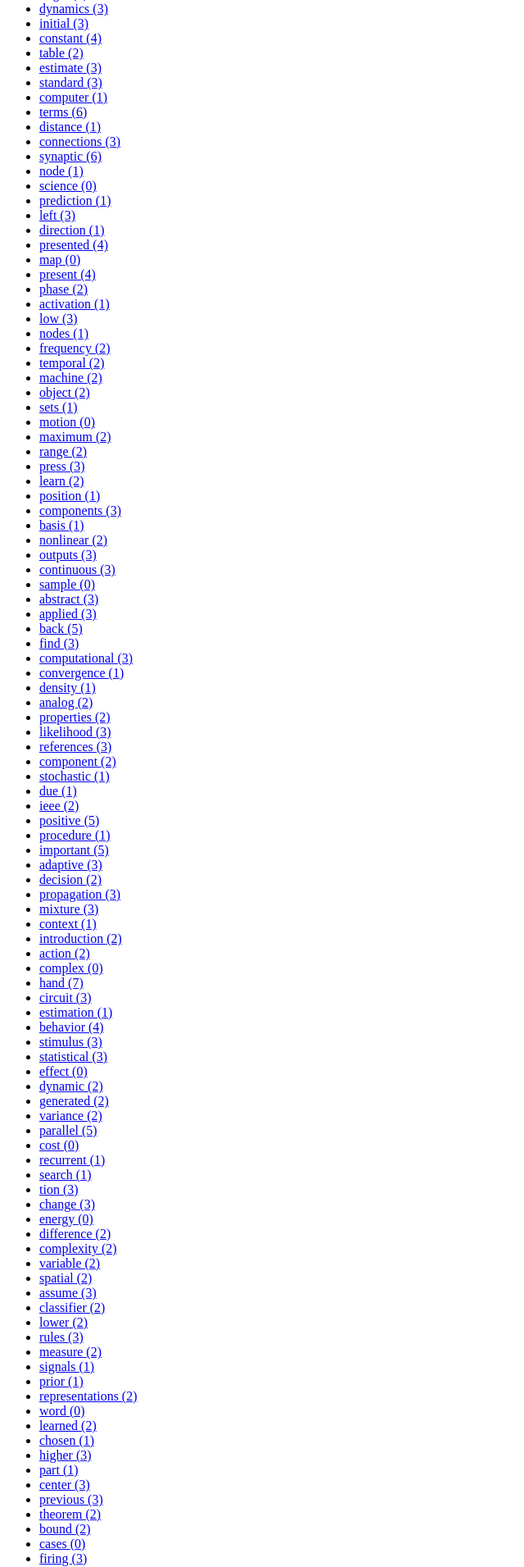
After one commit to antoniovs1029/Topics-Viz, a Flask app: page /search_result in a window 1280 px wide. The commit adds this page. Shown: the part 2566-4477 px from the top of the page at 82% size, without its empty margins (0-640 px from the left). Run offline with Flask 2, Linux system fonts and the light colour scheme; data comes from the database, SQL or seed files in the repository.

Commit message:
Añadida pagina para realizar busquedas de palabras

```diff
--- a/topics_viz/__init__.py
+++ b/topics_viz/__init__.py
@@ -4,6 +4,8 @@
 app = Flask(__name__)
 
 app.config['SQLALCHEMY_DATABASE_URI'] = 'sqlite:///site.db'
+app.config['SECRET_KEY'] = '5791628bb0b13ce0c67dfde280ba245'
+
 db = SQLAlchemy(app)
 
 from topics_viz import routes
--- a/topics_viz/routes.py
+++ b/topics_viz/routes.py
@@ -1,8 +1,10 @@
 import time
 
 from topics_viz import app, db
-from flask import render_template
+from flask import render_template, url_for, redirect, request
+
 from topics_viz.models import Topic, Word, Topic_Word_Association
+from topics_viz.forms import SearchForm
 
 @app.route("/")
 def hello():
@@ -40,5 +42,20 @@
 
     return render_template('vocabulary.html', title= "Vocabulario", wnum = wnum, word_list = word_list)
 
+@app.route("/search", methods=['GET', 'POST'])
+def search():
+    form = SearchForm()
+    if form.validate_on_submit():
+        return redirect(url_for('search_result', word=form.word.data))
+    return render_template("search.html", form = form)
+
+@app.route("/search_result")
+def search_result():
+    w = request.args.get('word', '', type=str)
+    look_for = '%{0}%'.format(w) # para poder hacer la busqueda "LIKE %word%"
+    word_list = Word.query.filter(Word.word_string.ilike(look_for))
+
+    return render_template('search_result.html', word = w, word_list = word_list, wlen = word_list.count())
+
 if __name__ == '__main__':
     app.run(debug = True)
--- a/topics_viz/templates/layout.html
+++ b/topics_viz/templates/layout.html
@@ -11,7 +11,8 @@
 <body>
 <p>Navbar:
     <a href="{{url_for('topics')}}"> Topicos </a> |
-    <a href="{{url_for('vocabulary')}}"> Vocabulario </a>
+    <a href="{{url_for('vocabulary')}}"> Vocabulario </a> |
+    <a href="{{url_for('search')}}"> Búsqueda </a>
 </p>
 {% block content %}{% endblock %}
 </body>
--- /dev/null
+++ b/topics_viz/templates/search_result.html
@@ -0,0 +1,9 @@
+{% extends "layout.html" %}
+{% block content %}
+<p>Se han encontrado {{ wlen }} resultados para la palabra '{{ word }}'. Entre paréntesis se indica el número de tópicos en los que aparece cada palabra. </p>
+    <ul>
+    {% for elem in word_list %}
+        <li> <a href="{{ url_for('word', word_id = elem.id) }}"> {{ elem.word_string }} ({{ elem.ntopics }}) </a> </li>
+    {% endfor %}
+    </ul>
+{% endblock content %}
```
Also changed, not shown: topics_viz/forms.py (added, +7 -0 lines), topics_viz/templates/search.html (added, +27 -0 lines), README.md (added).
